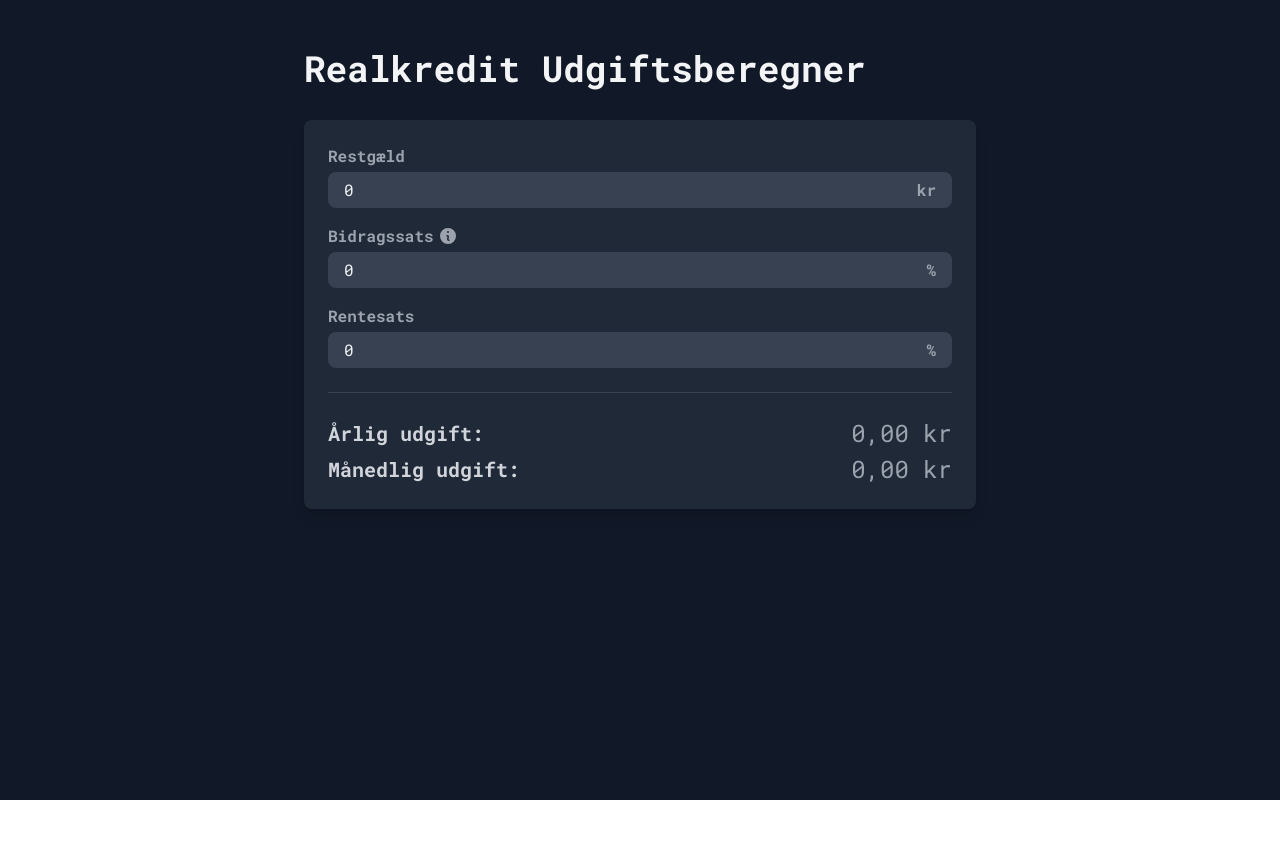
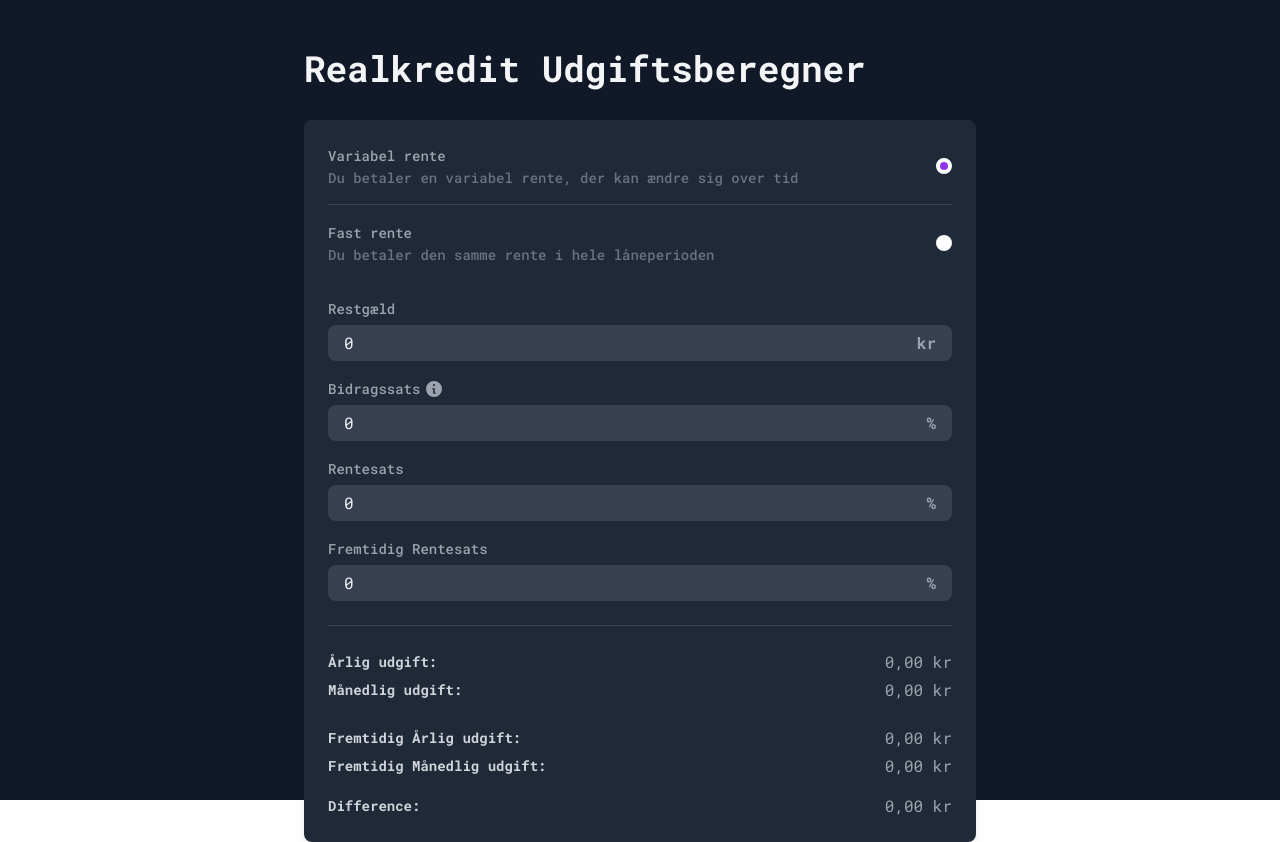
Before and after one commit to Ahlefeldt/mortgage-calculator, a Vue app: page / in a window 1280 px wide. Before the commit the page ends 800 px from the top, so only its background shows below. Built offline with nearby package versions, Linux system fonts and the light colour scheme.

Commit message:
feat: add option to calculate difference for variable rate mortgage

```diff
--- a/index.html
+++ b/index.html
@@ -7,7 +7,7 @@
     <title>Vite App</title>
   </head>
   <body>
-    <div id="app" class="font-mono"></div>
+    <div id="app" class="font-mono bg-gray-900"></div>
     <script type="module" src="/src/main.ts"></script>
   </body>
 </html>
--- a/src/App.vue
+++ b/src/App.vue
@@ -3,7 +3,7 @@ import BaseCard from '@/components/TheCalculatorForm.vue'
 </script>
 
 <template>
-  <div class="flex justify-center bg-gray-900 h-screen w-screen p-12">
+  <div class="flex justify-center h-screen w-screen p-12">
     <div class="w-full max-w-2xl">
       <h1 class="text-4xl font-bold text-gray-100 mb-8">Realkredit Udgiftsberegner</h1>
       <BaseCard />
--- a/src/components/BaseInput.vue
+++ b/src/components/BaseInput.vue
@@ -47,7 +47,7 @@ const onInput = (event: Event) => {
 <template>
   <div class="mb-4">
     <div class="flex items-center mb-1">
-      <label :for="name" class="text-gray-400 font-semibold">{{ label }}</label>
+      <label :for="name" class="text-gray-400 text-sm font-medium leading-6">{{ label }}</label>
       <BaseInfoTooltip v-if="info" class="ml-1" :info="info" />
     </div>
     <div class="relative">
--- /dev/null
+++ b/src/components/BaseRadio.vue
@@ -0,0 +1,54 @@
+<script setup lang="ts">
+import { ref, watch } from 'vue'
+// eslint-disable-next-line no-duplicate-imports
+import type { PropType } from 'vue'
+import type { RadioItems } from '@/interface/radio.interface.js'
+
+const emit = defineEmits(['update:modelValue'])
+
+const props = defineProps({
+  items: {
+    type: Array as PropType<Array<RadioItems>>,
+    required: true,
+  },
+  modelValue: {
+    type: [String, Number],
+  },
+})
+
+const selectedValue = ref(props.modelValue)
+
+watch(selectedValue, newValue => {
+  emit('update:modelValue', newValue)
+})
+</script>
+
+<template>
+  <ul class="divide-y divide-gray-700 mb-4">
+    <li v-for="(item, index) in items" :key="index" class="py-4 first:pt-0 flex justify-between items-start">
+      <label @click="selectedValue = item.value" class="group cursor-pointer block text-gray-400 text-sm font-medium leading-6 w-full">
+        <div class="flex relative justify-between items-center">
+          <div>
+            {{ item.label }}
+            <p class="text-gray-500 text-sm">{{ item.description }}</p>
+          </div>
+          <div>
+            <input type="radio" :id="item.value" :value="item.value" v-model="selectedValue" class="sr-only" />
+            <span class="w-4 h-4 bg-white border-2 border-white rounded-full absolute top-1/2 right-0 -translate-y-1/2"></span>
+            <span v-if="selectedValue === item.value" class="w-2 h-2 bg-purple-600 rounded-full absolute right-1 top-1/2 -translate-y-1/2"></span>
+          </div>
+        </div>
+      </label>
+    </li>
+  </ul>
+</template>
+
+<style scoped>
+.group:hover .text-gray-400 {
+  @apply text-gray-200;
+}
+
+.group:hover .border-white {
+  @apply border-purple-500;
+}
+</style>
--- /dev/null
+++ b/src/components/CalculatorResultRow.vue
@@ -0,0 +1,21 @@
+<script setup lang="ts">
+import { localCurrencyFormat } from '@/utils/format.utils'
+
+defineProps({
+  label: {
+    type: String,
+    required: true,
+  },
+  result: {
+    type: Number,
+    required: true,
+  },
+})
+</script>
+
+<template>
+  <div class="flex items-center justify-between">
+    <p class="text-gray-300 font-semibold text-sm">{{ label }}:</p>
+    <p class="text-gray-400">{{ localCurrencyFormat(result) }} kr</p>
+  </div>
+</template>
--- a/src/components/TheCalculatorForm.vue
+++ b/src/components/TheCalculatorForm.vue
@@ -1,23 +1,39 @@
 <script setup lang="ts">
 import { computed, ref } from 'vue'
+import type { RadioItems } from '@/interface/radio.interface.js'
+
+// Components
 import BaseInput from '@/components/BaseInput.vue'
+import BaseRadio from '@/components/BaseRadio.vue'
+import CalculatorResultRow from '@/components/CalculatorResultRow.vue'
 
+const rateType = ref<string>('variable')
+const rateTypes = ref<RadioItems[]>([
+  { value: 'variable', label: 'Variabel rente', description: 'Du betaler en variabel rente, der kan ændre sig over tid' },
+  { value: 'fixed', label: 'Fast rente', description: 'Du betaler den samme rente i hele låneperioden' },
+])
 const mortgageAmount = ref<number>(0)
 const interestRate = ref<number>(0)
+const futureInterestRate = ref<number>(0)
 const adminFee = ref<number>(0)
 
-const totalPaymentYearly = computed<number>(() => {
-  const interest = interestRate.value / 100
-  const fee = adminFee.value / 100
-  return (interest + fee) * mortgageAmount.value
-})
+const calculateMortgagePayment = (interestRate: number, adminFee: number, mortgageAmount: number) => {
+  const interest = interestRate / 100
+  const fee = adminFee / 100
+  return (interest + fee) * mortgageAmount
+}
 
-const totalPaymentMonthly = computed<number>(() => totalPaymentYearly.value / 12)
+const paymentYearly = computed<number>(() => calculateMortgagePayment(interestRate.value, adminFee.value, mortgageAmount.value))
+const paymentMonthly = computed<number>(() => paymentYearly.value / 12)
+const futurePaymentYearly = computed<number>(() => calculateMortgagePayment(futureInterestRate.value, adminFee.value, mortgageAmount.value))
+const futurePaymentMonthly = computed<number>(() => futurePaymentYearly.value / 12)
+const difference = computed<number>(() => futurePaymentMonthly.value - paymentMonthly.value)
 </script>
 
 <template>
   <div class="bg-gray-800 rounded-lg shadow-lg overflow-hidden">
     <div class="p-6">
+      <BaseRadio v-model="rateType" :items="rateTypes" />
       <BaseInput v-model="mortgageAmount" type="number" step="1" label="Restgæld" unit="kr" />
       <BaseInput
         v-model="adminFee"
@@ -28,30 +44,12 @@ const totalPaymentMonthly = computed<number>(() => totalPaymentYearly.value / 12
         unit="%"
       />
       <BaseInput v-model="interestRate" type="number" step="0.01" label="Rentesats" unit="%" />
-      <div class="mt-6 border-t border-gray-700 pt-6 flex items-center justify-between">
-        <p class="text-gray-300 font-semibold text-xl">Årlig udgift:</p>
-        <p class="text-gray-400 text-2xl">
-          {{
-            totalPaymentYearly.toLocaleString('da-DK', {
-              minimumFractionDigits: 2,
-              maximumFractionDigits: 2,
-            })
-          }}
-          kr
-        </p>
-      </div>
-      <div class="pt-1 flex items-center justify-between">
-        <p class="text-gray-300 font-semibold text-xl">Månedlig udgift:</p>
-        <p class="text-gray-400 text-2xl">
-          {{
-            totalPaymentMonthly.toLocaleString('da-DK', {
-              minimumFractionDigits: 2,
-              maximumFractionDigits: 2,
-            })
-          }}
-          kr
-        </p>
-      </div>
+      <BaseInput v-if="rateType === 'variable'" v-model="futureInterestRate" type="number" step="0.01" label="Fremtidig Rentesats" unit="%" />
+      <CalculatorResultRow class="mt-6 pt-6 border-t border-gray-700" label="Årlig udgift" :result="paymentYearly" />
+      <CalculatorResultRow class="mt-1" label="Månedlig udgift" :result="paymentMonthly" />
+      <CalculatorResultRow v-if="rateType === 'variable'" class="mt-6" label="Fremtidig Årlig udgift" :result="futurePaymentYearly" />
+      <CalculatorResultRow v-if="rateType === 'variable'" class="mt-1" label="Fremtidig Månedlig udgift" :result="futurePaymentMonthly" />
+      <CalculatorResultRow v-if="rateType === 'variable'" class="mt-4" label="Difference" :result="difference" />
     </div>
   </div>
 </template>
--- /dev/null
+++ b/src/interface/radio.interface.ts
@@ -0,0 +1,5 @@
+export type RadioItems = {
+  value: string
+  label: string
+  description?: string | undefined
+}
--- /dev/null
+++ b/src/utils/format.utils.ts
@@ -0,0 +1 @@
+export const localCurrencyFormat = (amount: number): string => amount.toLocaleString('da-DK', { minimumFractionDigits: 2, maximumFractionDigits: 2 })
```
